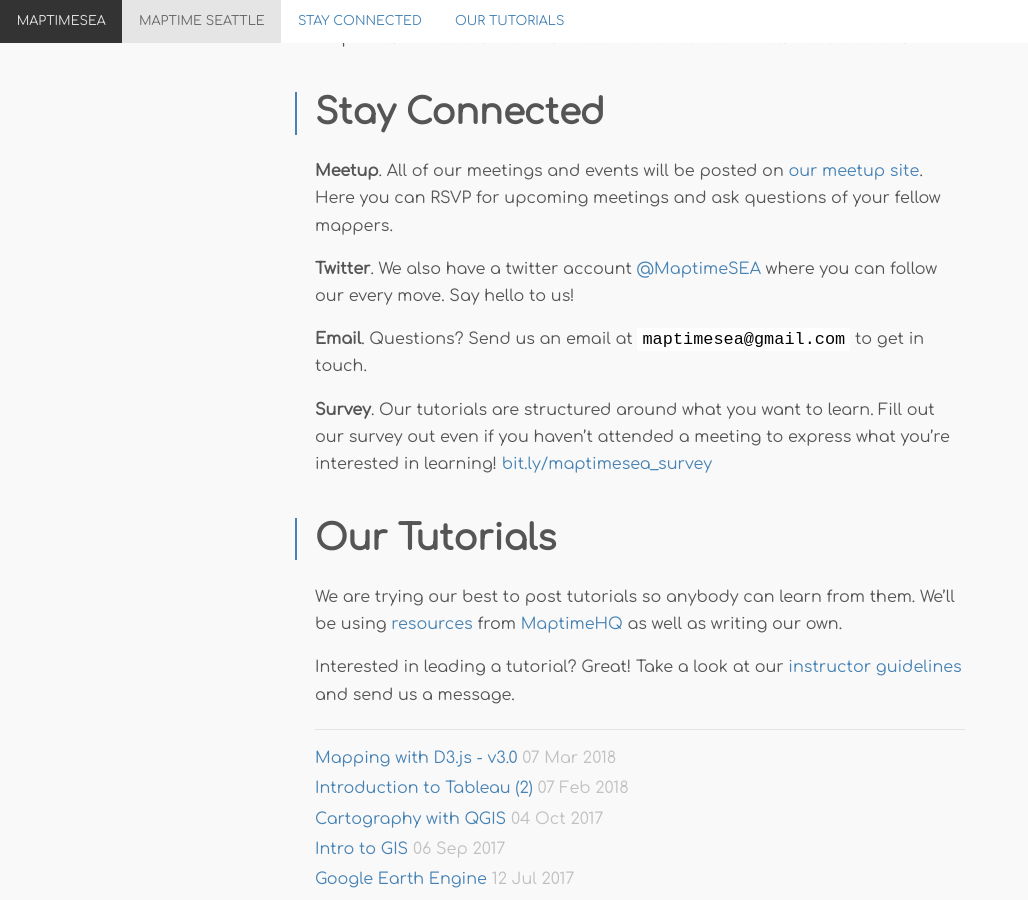
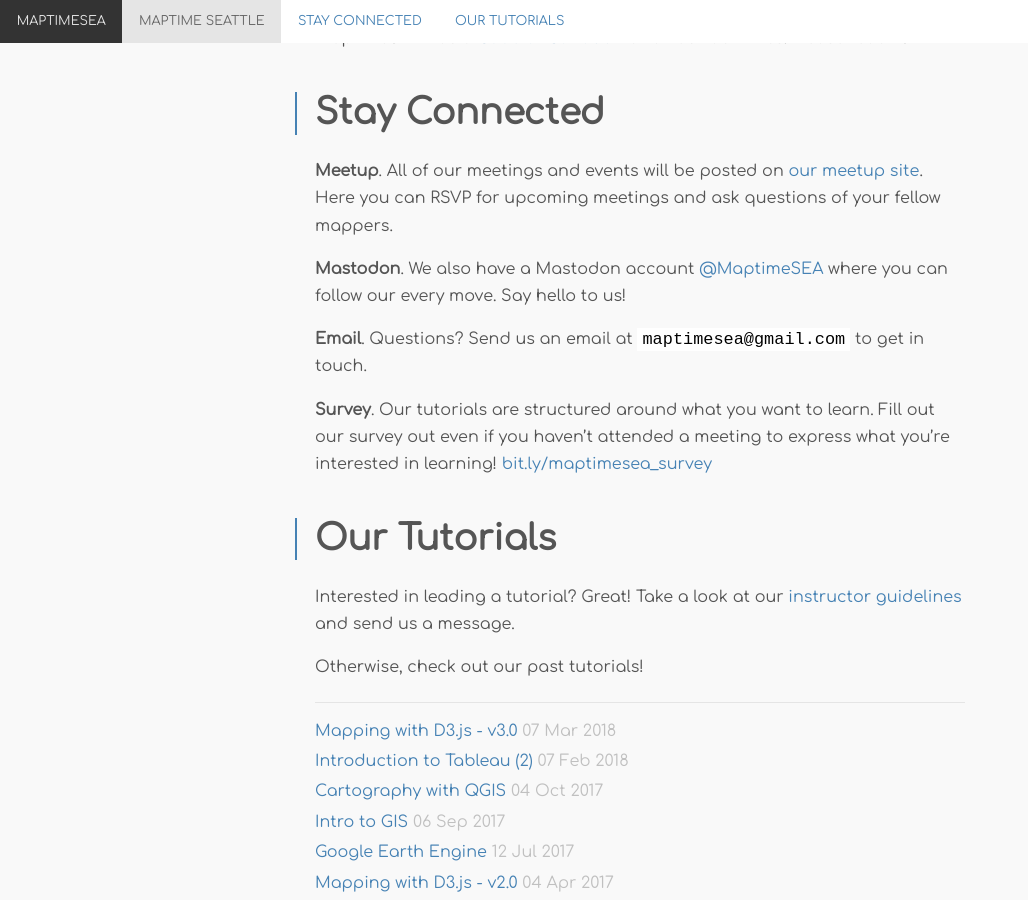
Before and after one commit to MaptimeSEA/maptimesea.github.io, a Jekyll site: the page built from index.md, in a window 1280 px wide and 900 px high, scrolled down 661 px. Shown: the whole window, without its empty margins (0-1028 px from the left). Built offline with Jekyll 4.4.1, drawn with Linux system fonts in a browser that asks for light colours; nearby versions of some CDN libraries; Markdown is read by kramdown in place of the engine named in the settings.

Commit message:
update social medias and code of conduct

```diff
--- a/index.md
+++ b/index.md
@@ -17,14 +17,14 @@
 
 **Meetup**. All of our meetings and events will be posted on [our meetup site](http://meetup.com/maptimeSEA). Here you can RSVP for upcoming meetings and ask questions of your fellow mappers.
 
-**Twitter**. We also have a twitter account [@MaptimeSEA](http://twitter.com/MaptimeSEA) where you can follow our every move. Say hello to us!
+**Mastodon**. We also have a Mastodon account [@MaptimeSEA](https://mastodon.social/@MaptimeSEA) where you can follow our every move. Say hello to us!
 
 **Email**. Questions? Send us an email at `maptimesea@gmail.com` to get in touch.
 
-**Survey**. Our tutorials are structured around what you want to learn. Fill out our survey out even if you haven't attended a meeting to express what you're interested in learning! [bit.ly/maptimesea_survey](http://bit.ly/maptimesea_survey)
+**Survey**. Our tutorials are structured around what you want to learn. Fill out our survey out even if you haven't attended a meeting to express what you're interested in learning! [bit.ly/maptimesea_survey](https://docs.google.com/forms/d/e/1FAIpQLSchKhJWcBP1Kp4_lYIyjol1ZCcjeYL0pWVgdysQ2VNF8f9b4g/viewform)
 
 # Our Tutorials
 
-We are trying our best to post tutorials so anybody can learn from them. We'll be using [resources](http://maptime.io/lessons-resources/) from [MaptimeHQ](http://twitter.com/MaptimeHQ) as well as writing our own.
+Interested in leading a tutorial? Great! Take a look at our [instructor guidelines](/guidelines) and send us a message.
 
-Interested in leading a tutorial? Great! Take a look at our [instructor guidelines](/guidelines) and send us a message.
+Otherwise, check out our past tutorials!
```
Also changed, not shown: other parts of index.md (+1 -1 lines).
